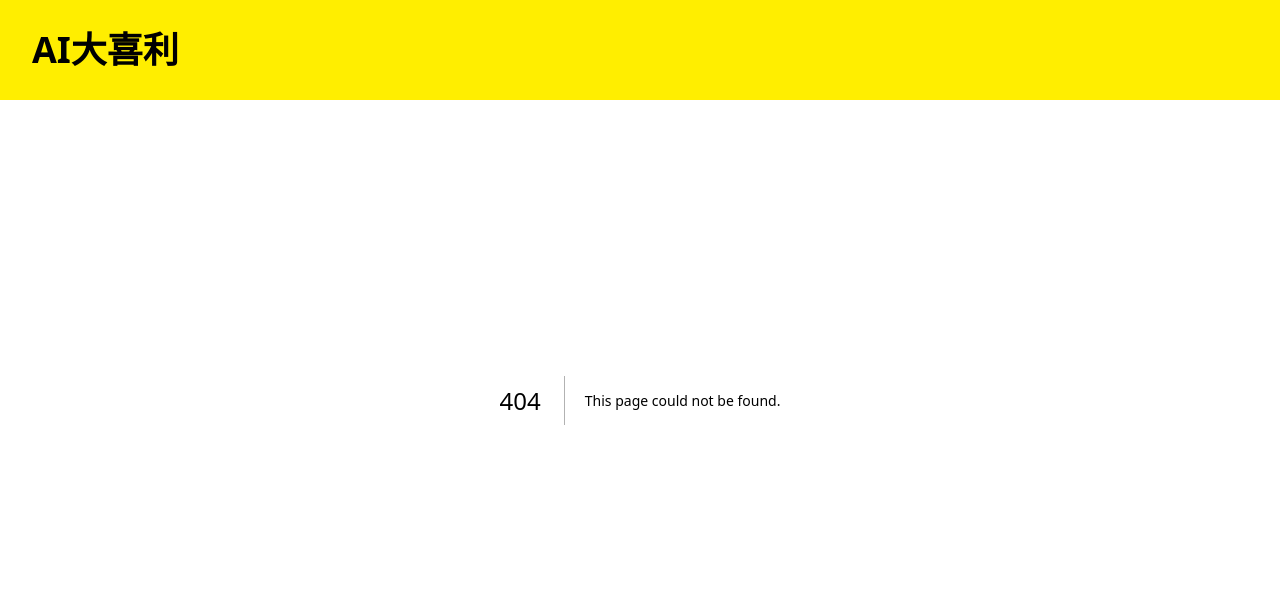
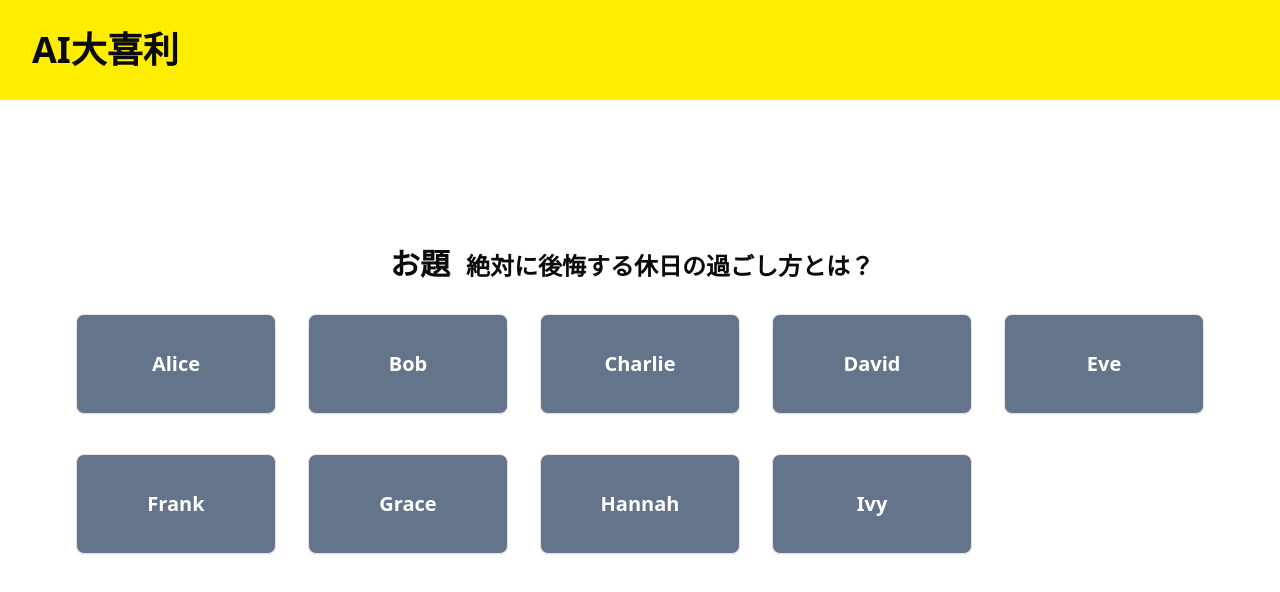
Before and after one commit to ni4120/geek-camp, a Next.js app: page /play/1/1 in a window 1280 px wide. Before the commit this address had no page. Shown: the top 592 px of the page. Built offline with nearby package versions, Linux system fonts and the light colour scheme.

Commit message:
#11 PlayRoomIdAndUserIdページを作成

```diff
--- /dev/null
+++ b/app/play/[roomId]/[userId]/page.tsx
@@ -0,0 +1,57 @@
+import DisplayTopic from "@/components/display-topic";
+import PlayerCard from "@/components/player-card";
+
+interface PlayRoomAndUserIdPageProps {
+  params: {
+    roomId: string;
+    userId: string;
+  };
+}
+
+const PlayRoomIdAndUserIdPage = async ({
+  params,
+}: PlayRoomAndUserIdPageProps) => {
+  const { userId, roomId } = await params;
+  console.log(`userId: ${userId}`);
+  console.log(`roomId: ${roomId}`);
+
+  /** RoomUsersテーブルからRoomに参加しているユーザ情報を取得 */
+  const participants = [
+    { id: "nskdfnkashdofhiaoodf", name: "Alice" },
+    { id: "nosdbfjahsdfia", name: "Bob" },
+    { id: "hdfhaosdhifhaosjdfiohd", name: "Charlie" },
+    { id: "nodfnokashdofhsoadhfj", name: "David" },
+    { id: "jodhfgjhsdojfbjsbodf", name: "Eve" },
+    { id: "njdnfjosdnjofhdo", name: "Frank" },
+    { id: "kdhfokshdikfhdohfkdsj", name: "Grace" },
+    { id: "dofhjoshdfjhdsoifjodh", name: "Hannah" },
+    { id: "jdfhgjdhighsjdfhgijshd", name: "Ivy" },
+  ];
+
+  /** ChatGPTにお題を生成してもらうAPIを叩くいてQuestinoテーブルからお題を取得する */
+  const content = "絶対に後悔する休日の過ごし方とは？"
+
+  /** Ansersテーブルから、Roomにいるユーザの回答情報を取得する */
+
+  return (
+    <main className="flex flex-col w-full h-full justify-center items-center">
+      <DisplayTopic content={content} />
+      <div className="grid grid-rows-2 grid-cols-5 gap-x-8 gap-y-10 mt-8">
+        {participants.map((participant) => {
+          const isPlayer = participant.id === userId;
+
+          return (
+            <PlayerCard
+              key={participant.id}
+              isPlayer={isPlayer}
+              userId={userId}
+              name={participant.name}
+            />
+          );
+        })}
+      </div>
+    </main>
+  );
+};
+
+export default PlayRoomIdAndUserIdPage;
```
